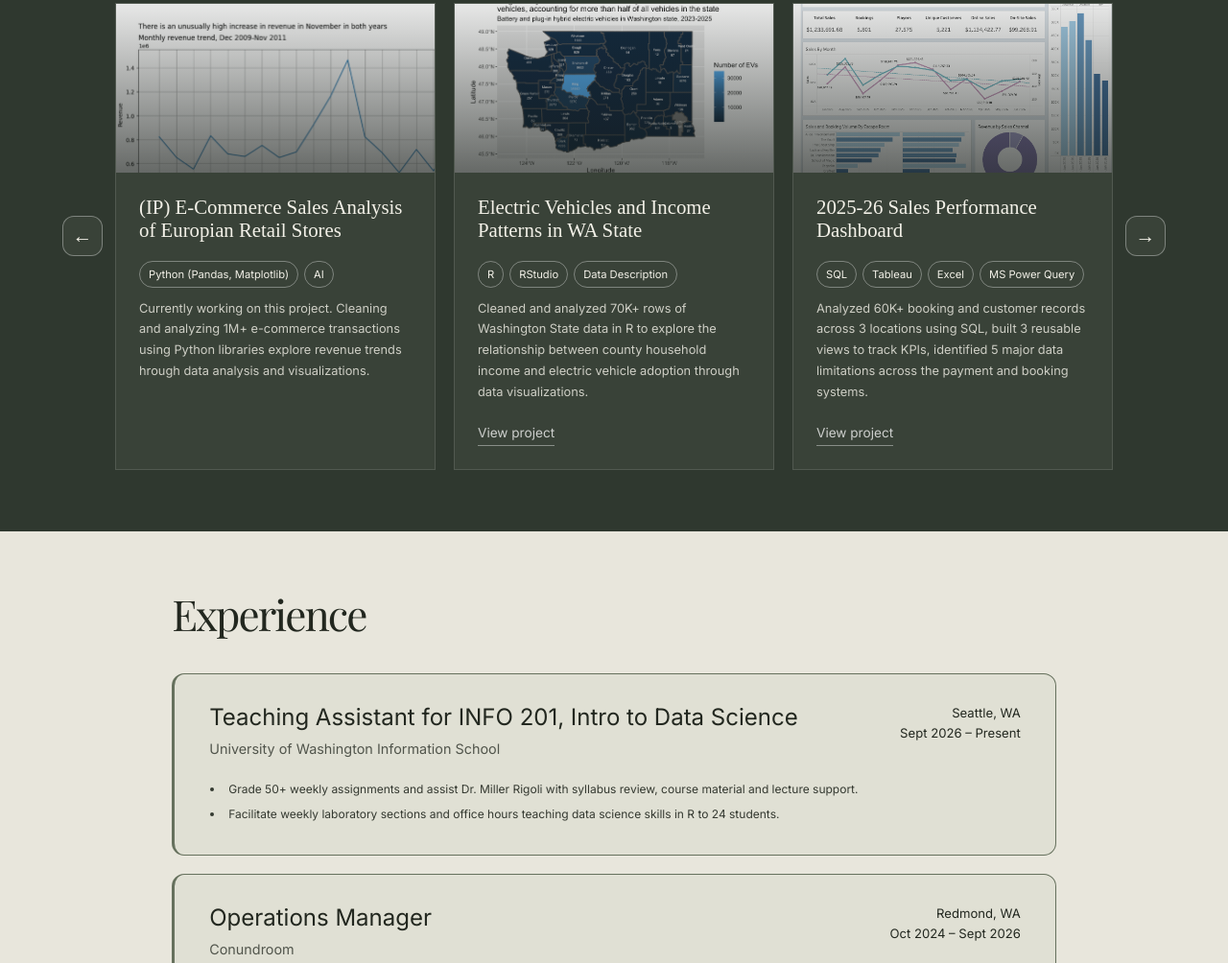
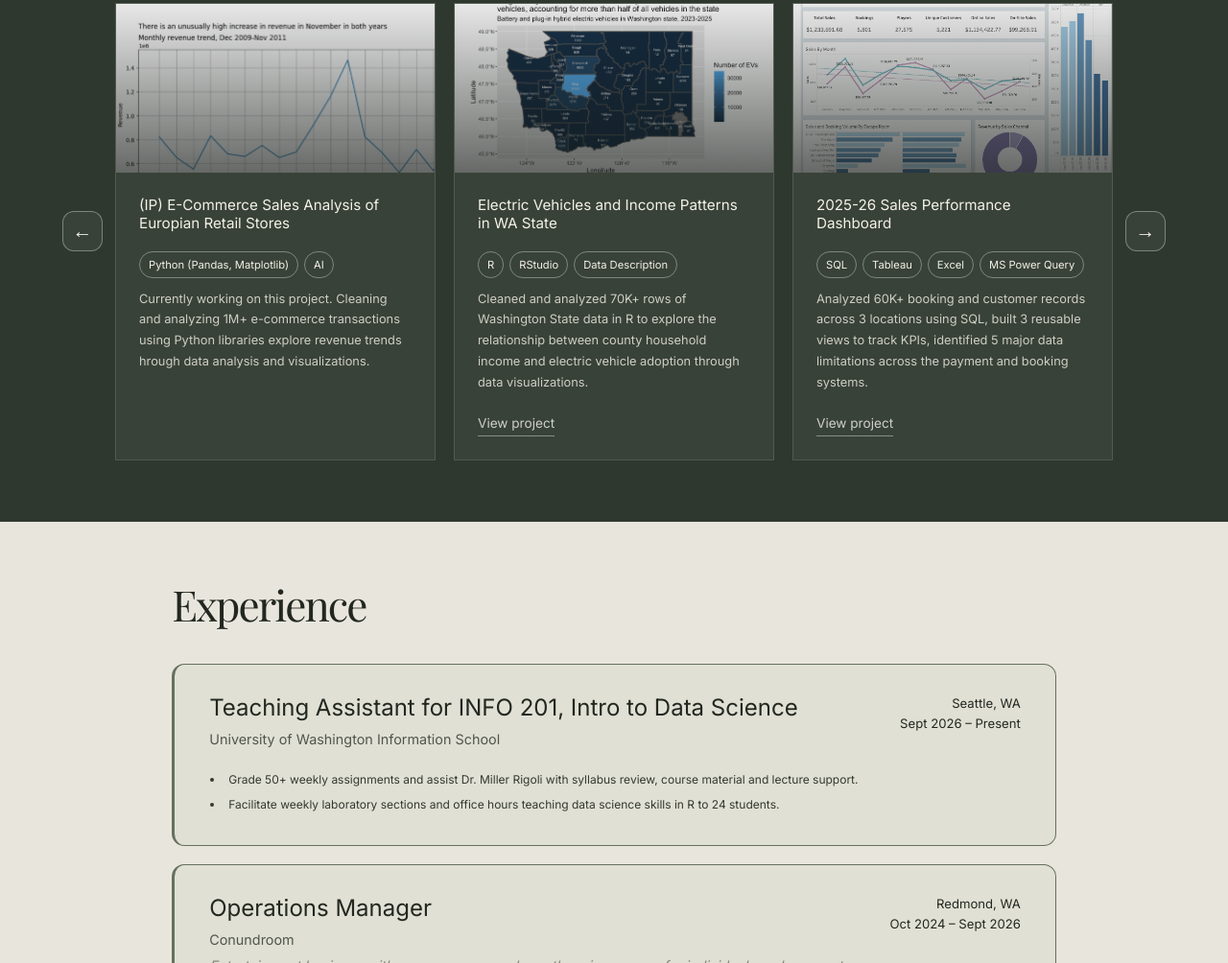
Before and after one commit to LizaSnizhko/lizasnizhko.github.io, a plain HTML site: page index.html in a window 1280 px wide. Shown: the part 1555-2559 px from the top of the page at 96% size. Drawn offline with nearby package versions, Linux system fonts and the light colour scheme; a web font is replaced by a local one.

Commit message:
update font for project titles

```diff
--- a/css/style.css
+++ b/css/style.css
@@ -558,8 +558,7 @@ h2 em {
 }
 
 .project-card h3 {
-    font-family: var(--serif);
-    font-size: 1.3rem;
+    font-size: 0.95rem;
     font-weight: 400;
 }
 
```
